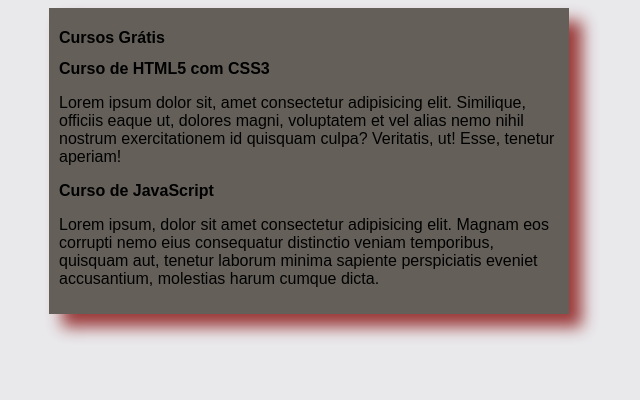
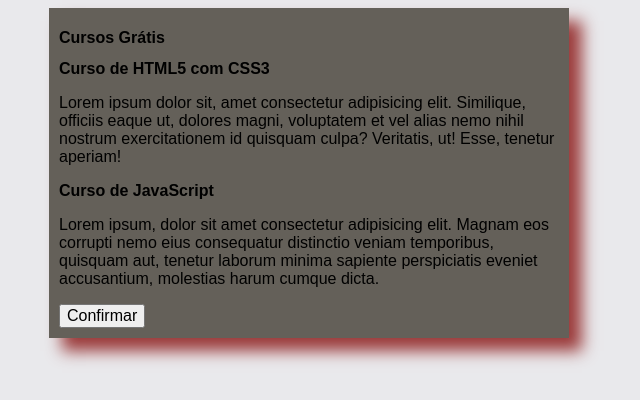
Before and after one commit to EvertonFigueiroa/projetos-html-e-css, a plain HTML site: page index.html in a window 1280 px wide. Shown: the whole page, without its empty margins (331-971 px from the left). Drawn offline with Linux system fonts and the light colour scheme.

Commit message:
Update index.html

```diff
--- a/index.html
+++ b/index.html
@@ -20,6 +20,7 @@
             <h2>Curso de JavaScript</h2>
             <p>Lorem ipsum, dolor sit amet consectetur adipisicing elit. Magnam eos corrupti nemo eius consequatur distinctio veniam temporibus, quisquam aut, tenetur laborum minima sapiente perspiciatis eveniet accusantium, molestias harum cumque dicta.</p>
         </article>
+        <button><center>Confirmar</center></button>
     </main>
 </body>
 </html>
```
